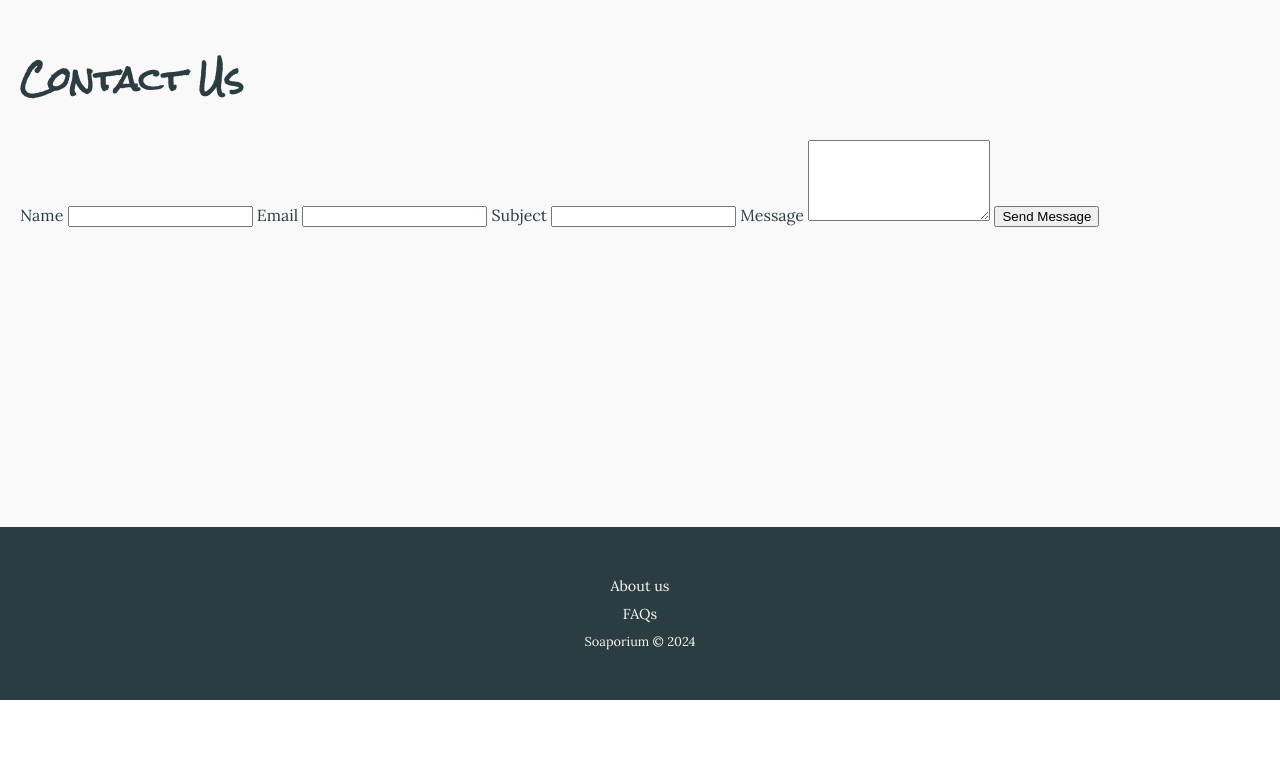
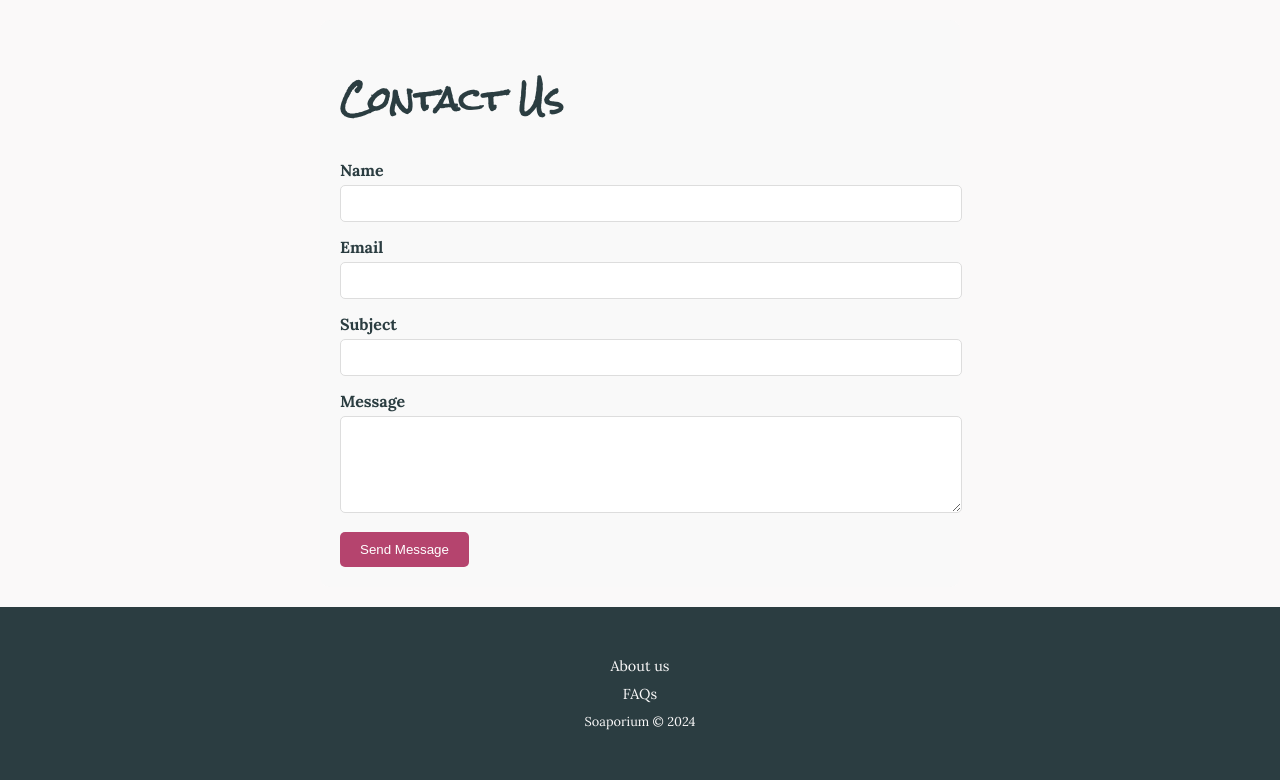
Before and after one commit to anisha-arya/Soap, a Flask app: page /customer_service in a window 1280 px wide. Shown: the part 100-880 px from the top of the page. Before the commit the page ends 800 px from the top, so only its background shows below. Run offline with Flask 3, Linux system fonts and the light colour scheme.

Commit message:
Styled contact page

```diff
--- a/static/styles.css
+++ b/static/styles.css
@@ -553,19 +553,14 @@ hr {
 }
 
 .back-to-home {
-    color: #f8f8f8;
-    padding: 5px 10px;
+    color: #b5446e;
     display: block;
     margin-top: 25px;
     text-decoration: none;
-    max-width: 15%;
-    text-align: center;
-    background-color: #b5446e;
-    border-radius: 3px;
 }
 
 .back-to-home:hover {
-    background-color: #eacbd2;
+    text-decoration: underline;
 }
 
 .filter-dropdown,
@@ -625,7 +620,7 @@ hr {
 
 .about-page p, .faqs-page p {
     font-size: 1.2em;
-    color: #666;
+    color: #2b3d41;
     line-height: 1.6;
     margin-bottom: 1em;
     text-align: justify;
@@ -635,6 +630,42 @@ hr {
 .about-page p, .faqs-page p {
     max-width: 800px;
     margin: 0 auto;
+}
+
+.contact-form-container {
+    max-width: 600px;
+    margin: 0 auto;
+    padding: 20px;
+    background-color: #f9f9f9;
+    border-radius: 10px;
+}
+
+.contact-form-container label {
+    display: block;
+    margin-bottom: 5px;
+    font-weight: bold;
+}
+
+.contact-form-container input,
+.contact-form-container textarea {
+    width: 100%;
+    padding: 10px;
+    margin-bottom: 15px;
+    border: 1px solid #ddd;
+    border-radius: 5px;
+}
+
+.contact-form-container .submit-button {
+    background-color: #b5446e;
+    color: white;
+    padding: 10px 20px;
+    border: none;
+    border-radius: 5px;
+    cursor: pointer;
+}
+
+.contact-form-container .submit-button:hover {
+    background-color: #f5c6cb;
 }
 
 /* Responsive Design */
```
